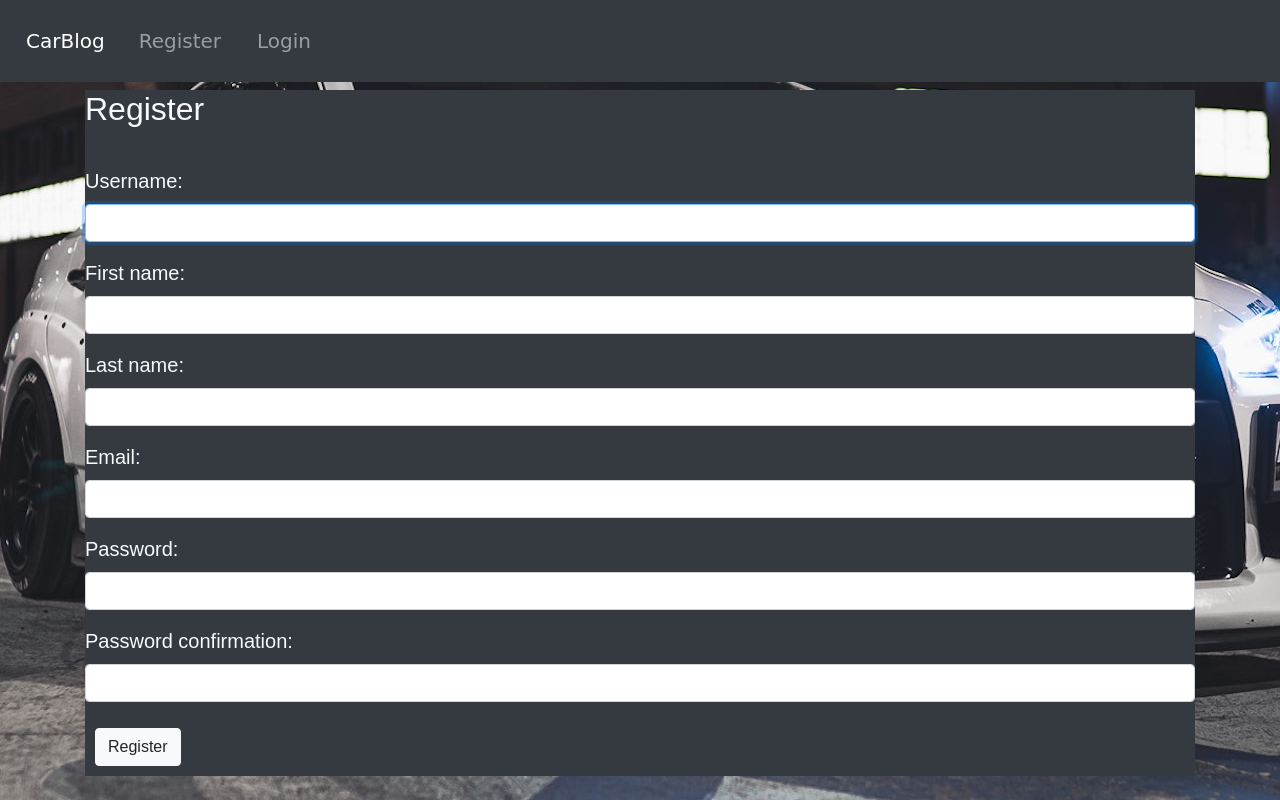
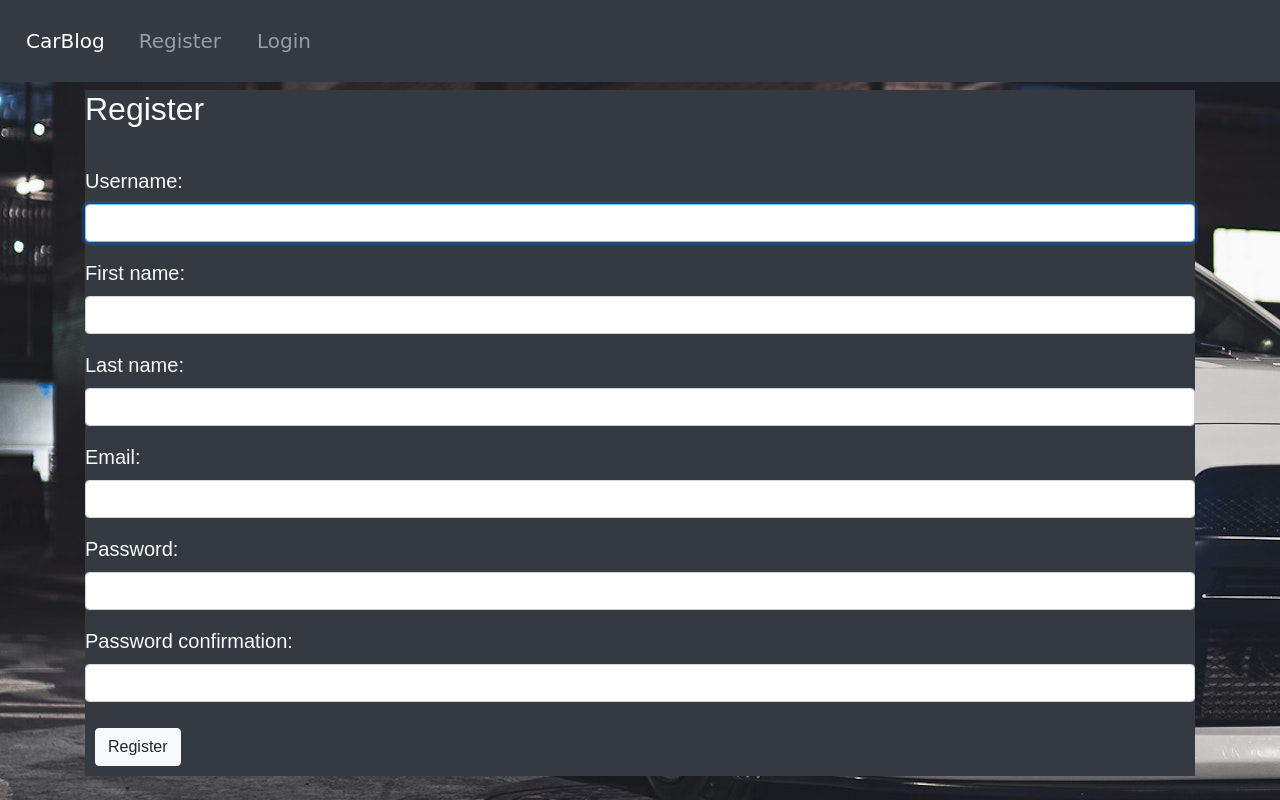
Before and after one commit to Code-Institute-Submissions/Dominikwigh-carblog-django, a Django app: page /members/register/ in a window 1280 px wide. Run offline with Django 3.2, Linux system fonts and the light colour scheme; some libraries are stand-ins or nearby versions; some web fonts are replaced.

Commit message:
change background image to css instead of body in html

```diff
--- a/static/css/style.css
+++ b/static/css/style.css
@@ -1,20 +1,15 @@
-#bg{
-    background-repeat: no-repeat;
-    background-position: center;
-    background-attachment: fixed;
-}
-
 body {
     font-family: 'Zen Dots', sans-serif;
     color: rgb(255, 255, 255);
     font-size: 20px;
+    background-image: url(/static/images/bgi.jpg);
+    background-repeat: no-repeat;
 }
 
 a {
     color: rgb(9, 9, 9);
     font-family: 'Zen Dots', cursive;;
     margin: 10px;
-
 }
 
 h1 {
--- a/templates/base.html
+++ b/templates/base.html
@@ -16,7 +16,7 @@
     <link rel="preconnect" href="https://fonts.gstatic.com" crossorigin>
     <link href="https://fonts.googleapis.com/css2?family=Lato:wght@300&family=Zen+Dots&display=swap" rel="stylesheet">
   </head>
-  <body id='bg' style="background-image: url('{% static 'images/bgi.jpg'%}')">
+  <body>
     <nav class="navbar sticky-top navbar-expand-lg navbar-dark bg-dark">
         <a class="navbar-brand" href="{% url 'home' %}">CarBlog</a>
         <button class="navbar-toggler" type="button" data-toggle="collapse" data-target="#navbarSupportedContent" aria-controls="navbarSupportedContent" aria-expanded="false" aria-label="Toggle navigation">
```
